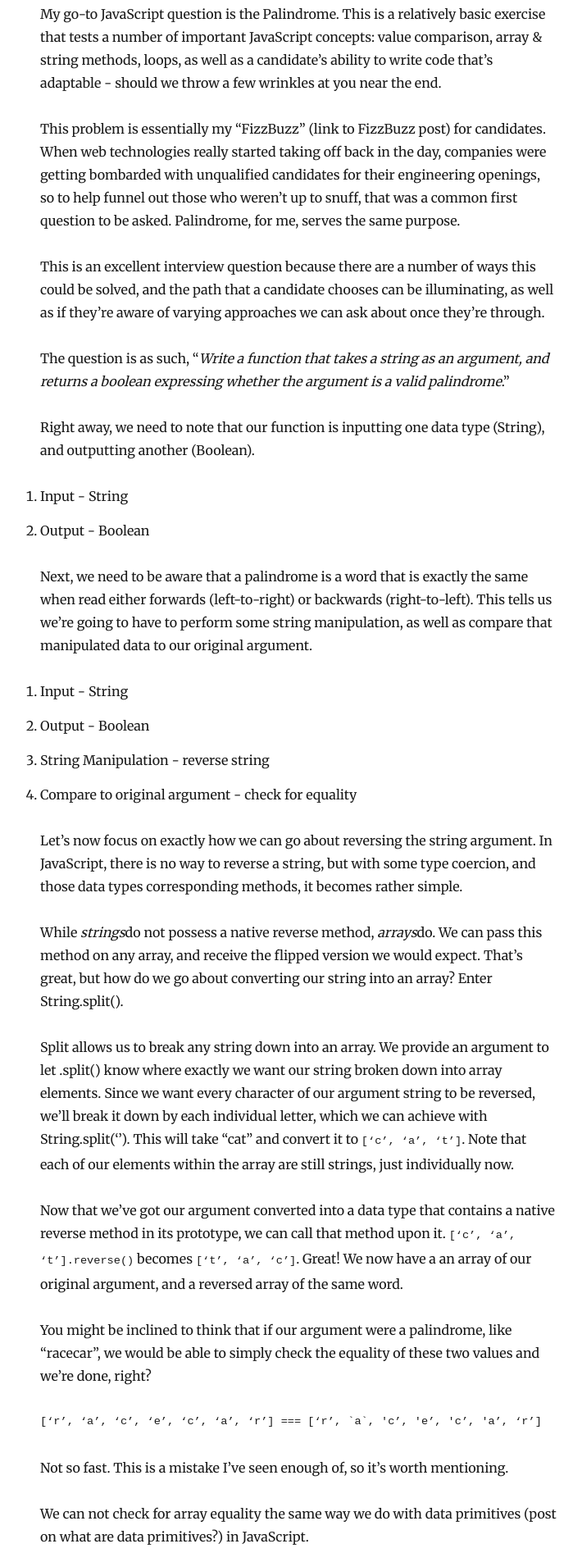
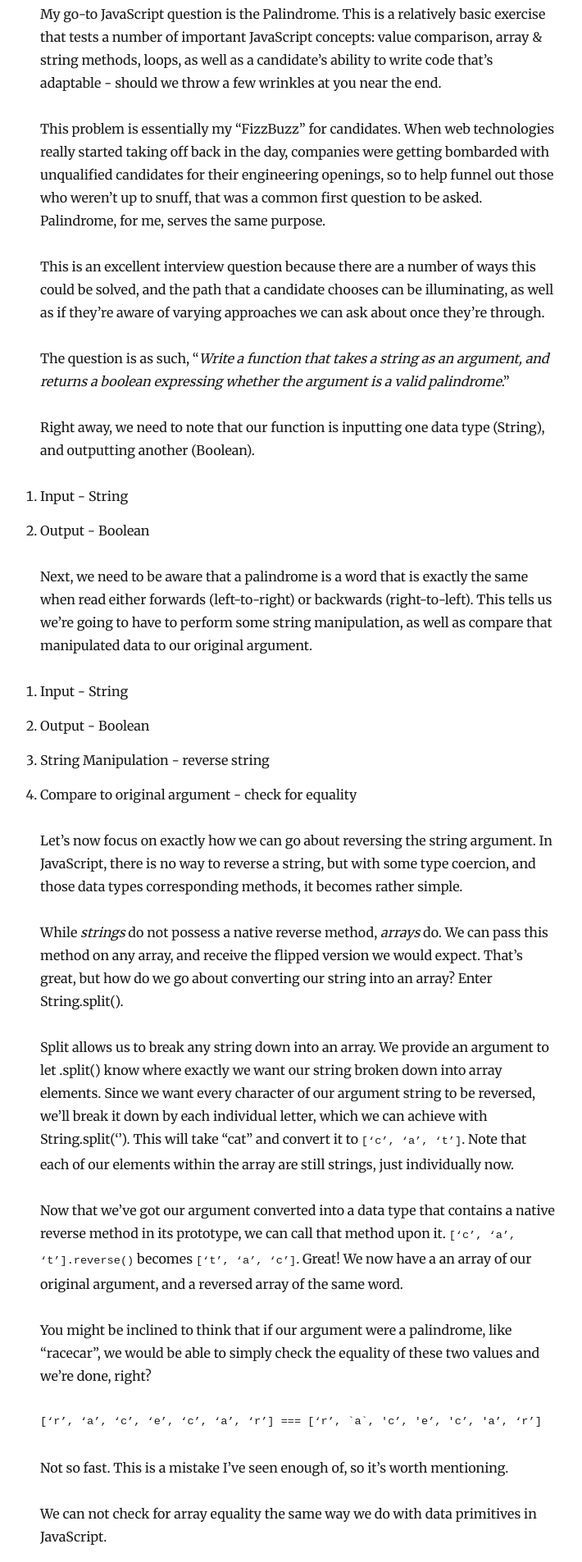
Before and after one commit to kfusilier/codedependent.io, a Gatsby site: page /js-palindrome/ in a window 1280 px wide. Shown: the part 515-2420 px from the top of the page at 82% size, without its empty margins (276-986 px from the left). Built offline with nearby package versions, Linux system fonts and the light colour scheme; Gatsby itself is replaced by a stand-in of ours; some packages are replaced by stand-ins of ours; code samples lack their colours.

Commit message:
cleaned up palindrom post

````diff
--- a/content/blog/js-palindrome/index.md
+++ b/content/blog/js-palindrome/index.md
@@ -7,7 +7,7 @@ I’d like to introduce a series I’m starting on interview questions. These wi
 
 My go-to JavaScript question is the Palindrome. This is a relatively basic exercise that tests a number of important JavaScript concepts: value comparison, array & string methods, loops, as well as a candidate’s ability to write code that’s adaptable - should we throw a few wrinkles at you near the end.
 
-This problem is essentially my “FizzBuzz” (link to FizzBuzz post) for candidates. When web technologies really started taking off back in the day, companies were getting bombarded with unqualified candidates for their engineering openings, so to help funnel out those who weren’t up to snuff, that was a common first question to be asked. Palindrome, for me, serves the same purpose.
+This problem is essentially my “FizzBuzz” for candidates. When web technologies really started taking off back in the day, companies were getting bombarded with unqualified candidates for their engineering openings, so to help funnel out those who weren’t up to snuff, that was a common first question to be asked. Palindrome, for me, serves the same purpose.
 
 This is an excellent interview question because there are a number of ways this could be solved, and the path that a candidate chooses can be illuminating, as well as if they’re aware of varying approaches we can ask about once they’re through.
 
@@ -32,7 +32,7 @@ Next, we need to be aware that a palindrome is a word that is exactly the same w
 
 Let’s now focus on exactly how we can go about reversing the string argument. In JavaScript, there is no way to reverse a string, but with some type coercion, and those data types corresponding methods, it becomes rather simple.
 
-While *strings*do not possess a native reverse method, *arrays*do. We can pass this method on any array, and receive the flipped version we would expect. That’s great, but how do we go about converting our string into an array? Enter String.split().
+While *strings* do not possess a native reverse method, *arrays* do. We can pass this method on any array, and receive the flipped version we would expect. That’s great, but how do we go about converting our string into an array? Enter String.split().
 
 Split allows us to break any string down into an array. We provide an argument to let .split() know where exactly we want our string broken down into array elements. Since we want every character of our argument string to be reversed, we’ll break it down by each individual letter, which we can achieve with String.split(‘’). This will take “cat” and convert it to `[‘c’, ‘a’, ‘t’]`. Note that each of our elements within the array are still strings, just individually now.
 
@@ -44,7 +44,7 @@ You might be inclined to think that if our argument were a palindrome, like “r
 ```
 Not so fast. This is a mistake I’ve seen enough of, so it’s worth mentioning.
 
-We can not check for array equality the same way we do with data primitives (post on what are data primitives?) in JavaScript.
+We can not check for array equality the same way we do with data primitives in JavaScript.
 ```javascript
 “cat” === “cat” => true.
 
@@ -52,7 +52,6 @@ We can not check for array equality the same way we do with data primitives (pos
 
 [1] === [1] => false.
 ```
-For an explanation of why, check out this explanation here (provide link to explanation, or write one yourself).
 
 We’ve reached a crossroads. We can either a) find a way to check that these arrays contain the same values in the exact same order, or b) take we know about comparing primitive data types and convert our arrays into types that allow for such simple equality checking. Let’s go with the simpler solution for now.
 
@@ -100,5 +99,3 @@ While recursion can be cool, I believe it’s best to always err on the side of
 
 
 There you have it. You’re now ready to crush this interview question. Practice, repetition, and some deep breaths will be your foundation for success. Good luck.
-
-If you’d like additional coding question interview tips, I summarized some of them here. (coding interview tips post)
--- a/package.json
+++ b/package.json
@@ -10,6 +10,7 @@
   "dependencies": {
     "@weknow/gatsby-remark-codepen": "^0.1.0",
     "gatsby": "^2.0.76",
+    "gatsby-cli": "^2.7.17",
     "gatsby-image": "^2.0.22",
     "gatsby-plugin-feed": "^2.0.8",
     "gatsby-plugin-google-analytics": "^2.1.4",
--- a/src/components/Layout.js
+++ b/src/components/Layout.js
@@ -63,7 +63,7 @@ class Layout extends React.Component {
       >
         {/* {header} */}
         <Link to={'/'}>
-        <Logo />
+          <Logo />
         </Link>
         {children}
         <footer>
````
Also changed, not shown: 1 other file.
